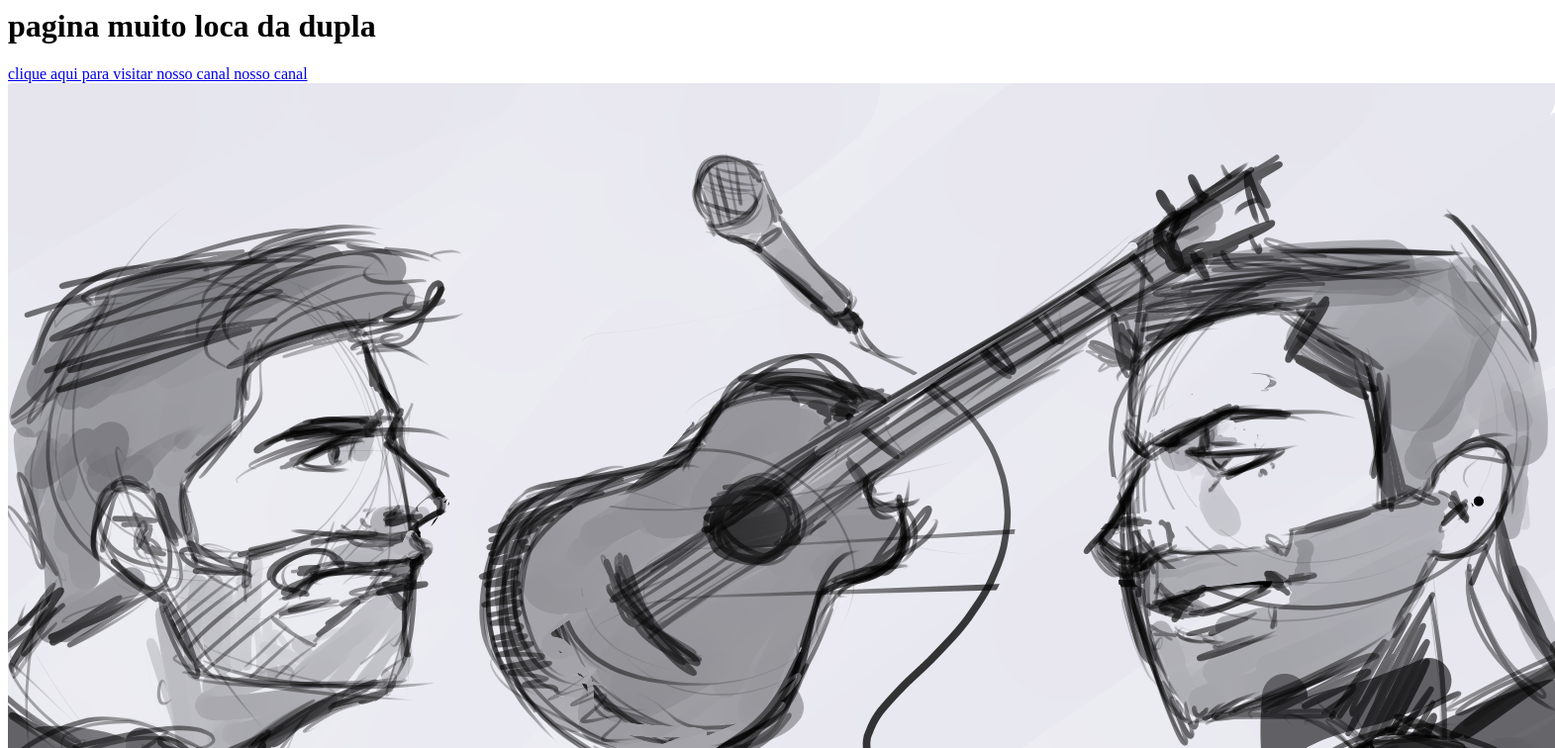
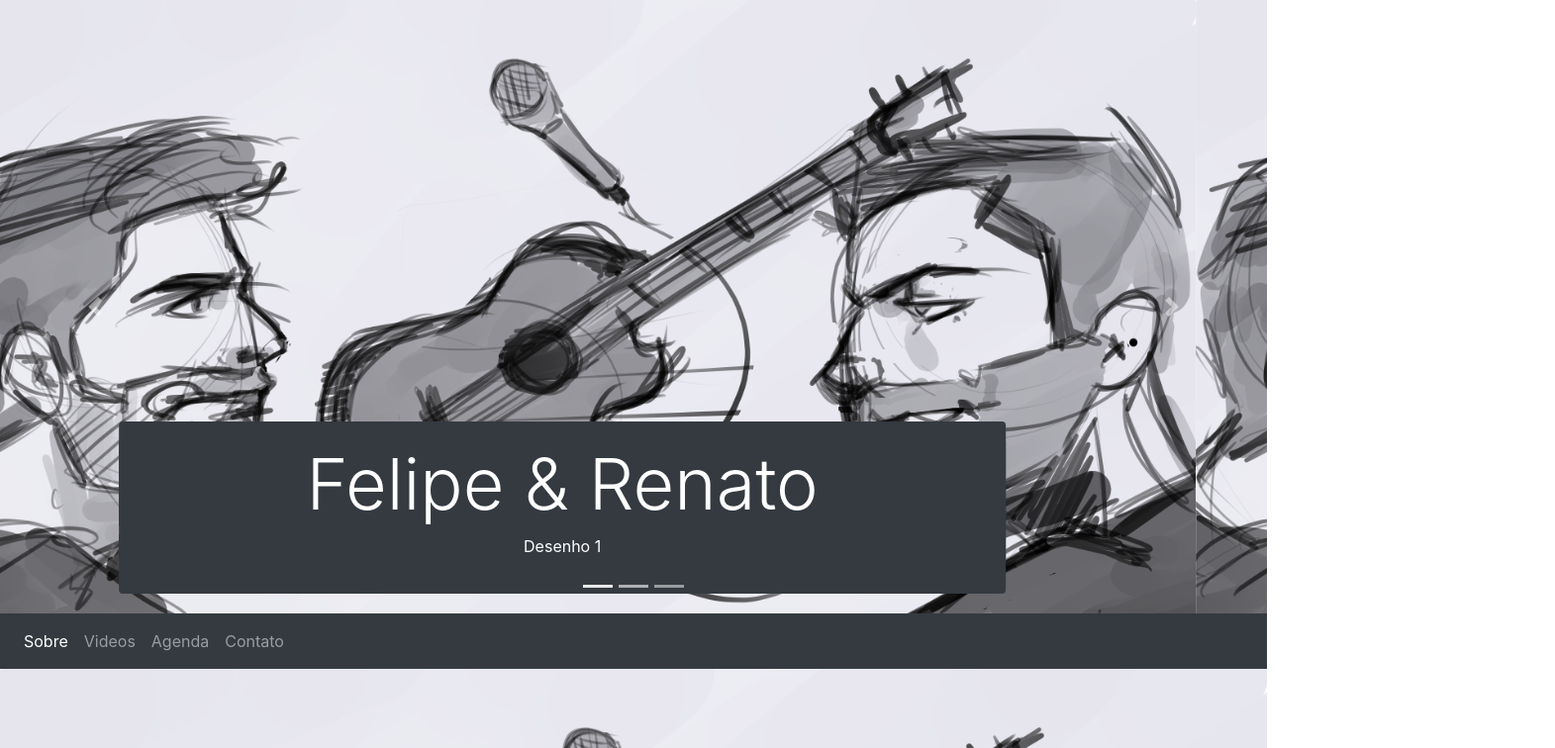
Before and after one commit to RenatoMontanher/felipeeRenato, a plain HTML site: page index.html in a window 1280 px wide. Shown: the top 756 px of the page at 99% size, 1571 px wide, since content can reach past the window. Drawn offline with nearby package versions, Linux system fonts and the light colour scheme.

Commit message:
alterações

```diff
--- /dev/null
+++ b/css/main.css
@@ -0,0 +1,3 @@
+parallaxblock h1 {
+    text-size-adjust: 10
+}
--- a/index.html
+++ b/index.html
@@ -1,11 +1,77 @@
 <html>
-    <head>
-        <title>Dupla Felipe & Renato :D</title>
-    </head>
-    <body>
-        <h1>pagina muito loca da dupla</h1>
-        <link rel='icon' href='favicon.ico' type='image/x-icon'/>
-        <a href="https://www.youtube.com/channel/UC5jw_qOvoYV41BKuP8tKCsA">clique aqui para visitar nosso canal nosso canal </a>
-        <img src="image/desenho_dupla.png" alt="Felipe & Renato" >
-    </body>
+
+<head>
+    <title>Dupla Felipe & Renato :D</title>
+    <link rel='icon' href='favicon.ico' type='image/x-icon' />
+    <meta charset="utf-8">
+    <meta name="viewport" content="width=device-width, initial-scale=1">
+    <link rel="stylesheet" href="https://maxcdn.bootstrapcdn.com/bootstrap/4.3.1/css/bootstrap.min.css">
+    <script src="https://ajax.googleapis.com/ajax/libs/jquery/3.4.1/jquery.min.js"></script>
+    <script src="https://cdnjs.cloudflare.com/ajax/libs/popper.js/1.14.7/umd/popper.min.js"></script>
+    <script src="https://maxcdn.bootstrapcdn.com/bootstrap/4.3.1/js/bootstrap.min.js"></script>
+</head>
+
+<body>
+    <div id="demo" class="carousel slide" data-ride="carousel">
+
+        <!-- Indicators -->
+        <ul class="carousel-indicators">
+            <li data-target="#demo" data-slide-to="0" class="active"></li>
+            <li data-target="#demo" data-slide-to="1"></li>
+            <li data-target="#demo" data-slide-to="2"></li>
+        </ul>
+
+        <!-- The slideshow -->
+        <div class="carousel-inner">
+            <div class="carousel-item active">
+                <img class="img-fluid" src="image/desenho_dupla.png" alt="Felipe & Renato">
+                <div class="carousel-caption bg-dark rounded">
+                    <h1 class ="display-3 bg-dark text-white">Felipe & Renato</h1>
+                    <p class ="bg-dark text-white">Desenho 1</p>
+                </div>
+            </div>
+            <div class="carousel-item">
+                    <img class="img-fluid" src="image/desenho_dupla.png" alt="Felipe & Renato">
+                    <div class="carousel-caption bg-dark rounded">
+                        <h1 class ="display-3 bg-dark text-white">Felipe & Renato</h1>
+                        <p class ="bg-dark text-white">Desenho 1</p>
+                    </div>
+                </div>
+        </div>
+
+        <!-- Left and right controls -->
+        <a class="carousel-control-prev" href="#demo" data-slide="prev">
+            <span class="carousel-control-prev-icon"></span>
+        </a>
+        <a class="carousel-control-next" href="#demo" data-slide="next">
+            <span class="carousel-control-next-icon"></span>
+        </a>
+
+    </div>
+
+    <nav class="navbar navbar-expand-sm bg-dark navbar-dark sticky-top">
+        <ul class="navbar-nav">
+            <li class="nav-item active">
+                <a class="nav-link" href="#">Sobre</a>
+            </li>
+            <li class="nav-item">
+                <a class="nav-link" href="#">Videos</a>
+            </li>
+            <li class="nav-item">
+                <a class="nav-link" href="#">Agenda</a>
+            </li>
+            <li class="nav-item">
+                <a class="nav-link" href="#">Contato</a>
+            </li>
+        </ul>
+    </nav>
+
+    <div id="parallax">
+        <img class="img-fluid" src="image/desenho_dupla.png" alt="Felipe & Renato">
+        <h1>Felipe & Renato</h1>
+    </div>
+
+
+</body>
+
 </html>
```
Also changed, not shown: renatocv.html (added, +11 -0 lines), favicon.jpg (deleted).
